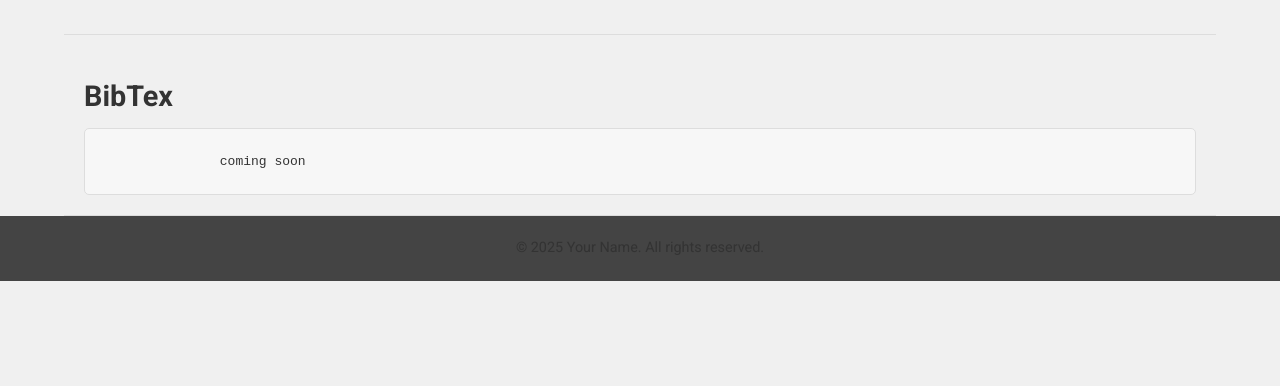
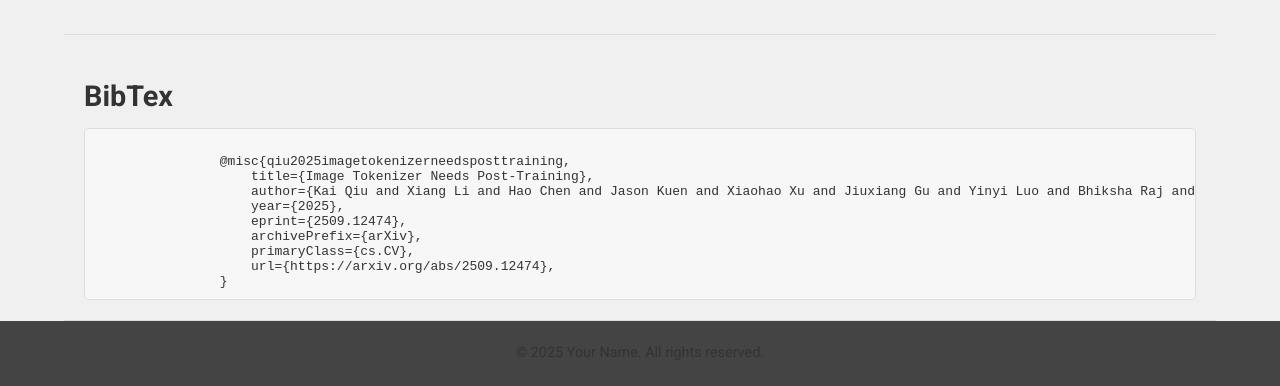
Before and after one commit to qiuk2/qiuk2.github.io, a plain HTML site: page works/RobusTok/index.html in a window 1280 px wide. Shown: the part 6208-6594 px from the top of the page. Before the commit the page ends 6489 px from the top, so only its background shows below. Drawn offline with Linux system fonts and the light colour scheme; a script that the page names is missing.

Commit message:
add bitex

```diff
--- a/works/RobusTok/index.html
+++ b/works/RobusTok/index.html
@@ -237,7 +237,15 @@
         <div class="content-section">
             <h2>BibTex</h2>
             <div class="bib-entry">
-                coming soon
+                @misc{qiu2025imagetokenizerneedsposttraining,
+                    title={Image Tokenizer Needs Post-Training},
+                    author={Kai Qiu and Xiang Li and Hao Chen and Jason Kuen and Xiaohao Xu and Jiuxiang Gu and Yinyi Luo and Bhiksha Raj and Zhe Lin and Marios Savvides},
+                    year={2025},
+                    eprint={2509.12474},
+                    archivePrefix={arXiv},
+                    primaryClass={cs.CV},
+                    url={https://arxiv.org/abs/2509.12474},
+                }
             </div>
         </div>
     </div>
```
Also changed, not shown: 6 other files.
